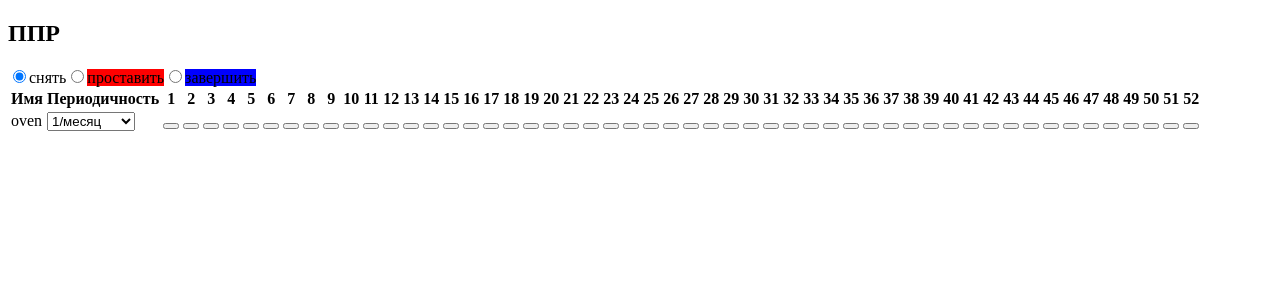
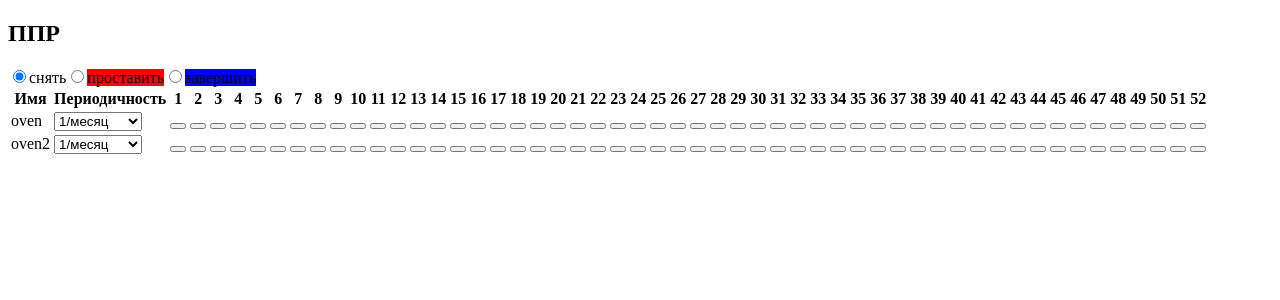
Before and after one commit to teclevel/client, a React (Create React App) app: page / in a window 1280 px wide. Shown: the top 300 px of the page. Built offline with nearby package versions, Linux system fonts and the light colour scheme.

Commit message:
сохранение

```diff
--- a/src/components/my-radio-button/MyRadioButton.tsx
+++ b/src/components/my-radio-button/MyRadioButton.tsx
@@ -1,11 +1,11 @@
 import { Fragment } from "react";
-import { RadioButton } from "../../const";
+import { RadioButton, RadioButtons } from "../../types/radio-button";
 
 type MyRadioButtonProps = {
-  options: RadioButton[],
+  options: RadioButtons,
   changed: any,
   isSelected: string,
-}
+};
 
 function MyRadioButton({ options, changed, isSelected }: MyRadioButtonProps): JSX.Element {
 
--- a/src/components/my-select/MySelect.tsx
+++ b/src/components/my-select/MySelect.tsx
@@ -2,14 +2,14 @@ type MySelectProps = {
   options: any[],
   defaultValue: string,
   value:number,
-  onChange:any,
+  changed:any,
 }
 
-function MySelect ({ options, defaultValue, value, onChange }: MySelectProps): JSX.Element {
+function MySelect ({ options, defaultValue, value, changed }: MySelectProps): JSX.Element {
   return (
     <select
       value={value}
-      onChange={event => onChange(event.target.value)}
+      onChange={event => changed(event.target.value)}
     >
       <option disabled value="">{defaultValue}</option>
       {options.map(option =>
--- a/src/const.ts
+++ b/src/const.ts
@@ -1,3 +1,5 @@
+import { RadioButtons } from "./types/radio-button";
+
 export const DEVICE_TYPE = [
   'тепловое',
   'электромеханическое'
@@ -11,17 +13,11 @@ export const SPM_PERIODS = [
   { value: 52, name: '1/год' },
 ];
 
-export type RadioButton = {
-  [propertyName: string]: string
-}
-
-export type RadioButtons = RadioButton[]
-
 export const Repair = {
   NOT_REPAIR: '0',
   REPAIR: '1',
   DONE_REPAIR: '2'
-}
+};
 
 export const radioButtons:RadioButtons = [
   { idR: '1', value: Repair.NOT_REPAIR, name: 'colorSell', color: 'transparent', label: 'снять' },
--- a/src/pages/tableSPM/TableSPM.tsx
+++ b/src/pages/tableSPM/TableSPM.tsx
@@ -6,8 +6,9 @@ import ColorSell from "../../components/color-sell/ColorSell";
 import MySelect from "../../components/my-select/MySelect";
 import { radioButtons, Repair, SPM_PERIODS } from "../../const";
 // import { technicalServices } from "../../mocks/technicServices";
-import { emptySellsWeeks, weeksInYear } from "../../utilities/util";
+import { getEmptyWeeksArr, weeksInYear } from "../../utilities/util";
 
+const emptySellsWeeks = getEmptyWeeksArr();
 
 
 const PERIOD = 4;
@@ -19,6 +20,7 @@ function TableSPM() {
   // const { date, period } = techService;
   const [datesRepair, setDateRepairs] = useState(emptySellsWeeks);
   const [colorNumber, setColorNumber] = useState(Repair.NOT_REPAIR)
+
   const [period, setPeriod] = useState(PERIOD)
 
   const setPeriodColor = (position: number) => {
@@ -67,7 +69,27 @@ function TableSPM() {
                 options={SPM_PERIODS}
                 defaultValue='период ТО'
                 value={period}
-                onChange={(value: number) => setPeriod(value)}
+                changed={(value: number) => setPeriod(value)}
+              />
+            </td>
+            {
+              datesRepair.map((color, index) =>
+                <td key={index}>
+                  <ColorSell
+                    cb={() => setPeriodColor(index)}
+                    color={color} />
+                </td>
+              )
+            }
+          </tr>
+          <tr>
+            <td>oven2</td>
+            <td>
+              <MySelect
+                options={SPM_PERIODS}
+                defaultValue='период ТО'
+                value={period}
+                changed={(value: number) => setPeriod(value)}
               />
             </td>
             {
--- /dev/null
+++ b/src/types/radio-button.ts
@@ -0,0 +1,5 @@
+export type RadioButton = {
+  [propertyName: string]: string
+};
+
+export type RadioButtons = RadioButton[];
--- a/src/utilities/util.ts
+++ b/src/utilities/util.ts
@@ -6,7 +6,7 @@ const getWeeksArr = () => {
   return arr;
 }
 
-const getEmptyWeeksArr= () => {
+export const getEmptyWeeksArr = () => {
   let arr = [];
   for (let i = 1; i <= 52; i++) {
     arr.push('')
@@ -14,5 +14,26 @@ const getEmptyWeeksArr= () => {
   return arr;
 }
 
-export const weeksInYear= getWeeksArr();
-export const emptySellsWeeks = getEmptyWeeksArr();
+export const weeksInYear = getWeeksArr();
+// export const emptySellsWeeks = getEmptyWeeksArr();
+
+// export const setPeriodColor = (
+//   position: number,
+//   datesRepair: string[],
+//   colorNumber: string,
+//   setDateRepairs: (a: string[]) => void,
+//   period:number,
+//   repair:{[propertyName: string]:string}
+// ) => {
+
+//   datesRepair.splice(position, 1, colorNumber);
+//   setDateRepairs([...datesRepair])
+
+//   if (colorNumber === repair.b) {
+//     const half1 = datesRepair.slice(0, position)
+//     const half2 = datesRepair
+//       .slice(position + 1, datesRepair.length + 1)
+//       .map((i, index) => (index + 1) % period === Number(repair.a) ? repair.b : repair.c)
+//     setDateRepairs([...half1, colorNumber, ...half2]);
+//   }
+// }
```
